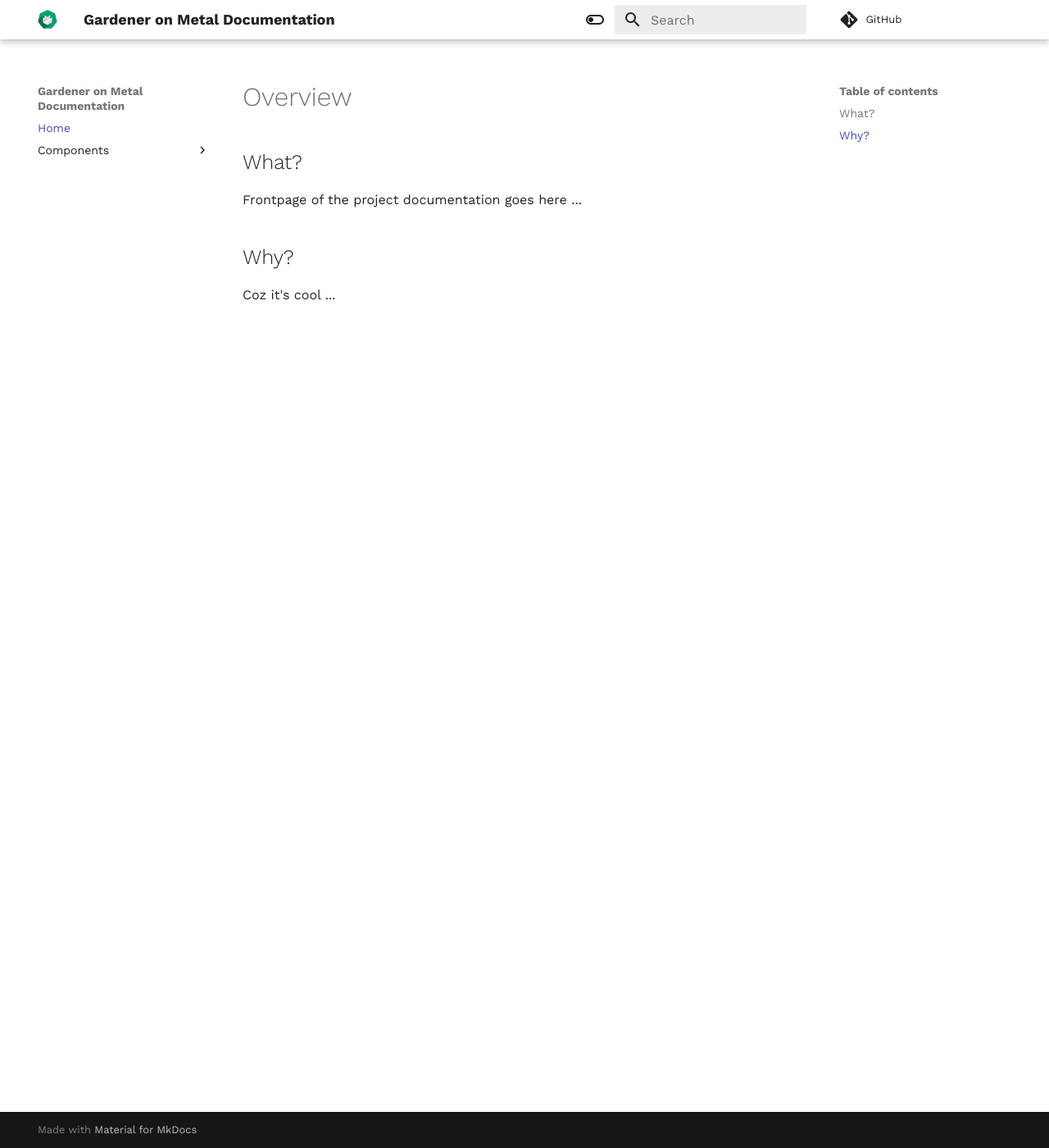
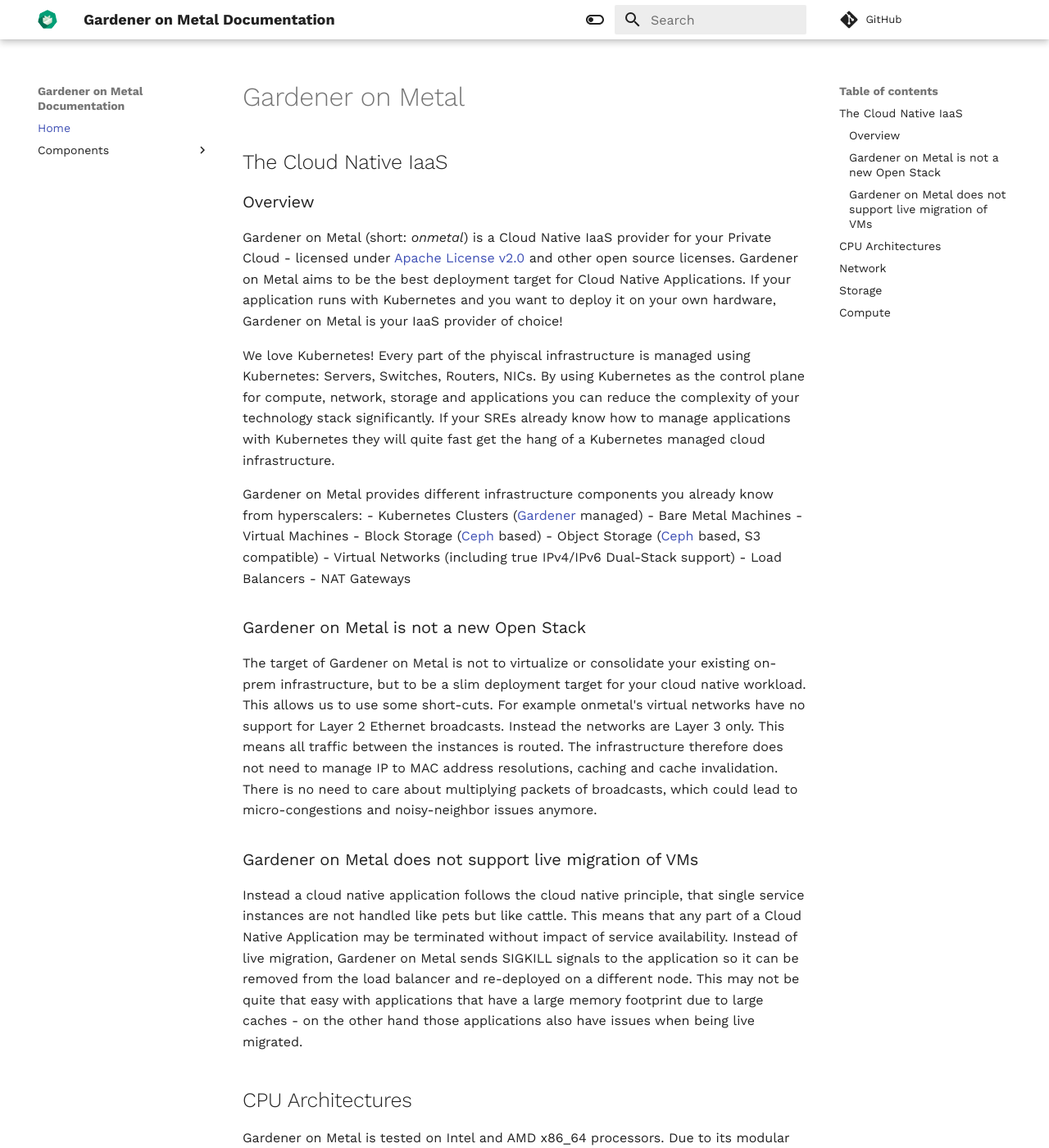
Before and after one commit to onmetal/documentation, an MkDocs documentation site: the page built from docs/index.md, in a window 1280 px wide and 1400 px high. Shown: the whole window at 82% size. Built offline with MkDocs 1.6.1 and Material for MkDocs 9.7.7, drawn with Linux system fonts in a browser that asks for light colours; comment, search, counter and statistics services are not loaded; some of the changed text lies outside the part shown.

Commit message:
add doc to create landing page (#26)
* add doc to create landing page

Co-authored-by: Andreas Fritzler <andreas.fritzler@sap.com>

```diff
--- a/docs/index.md
+++ b/docs/index.md
@@ -1,9 +1,79 @@
-# Overview
+# Gardener on Metal
+## The Cloud Native IaaS
 
-## What?
+### Overview
+Gardener on Metal (short: *onmetal*) is a Cloud Native IaaS provider for your Private Cloud - licensed under [Apache License v2.0](https://www.apache.org/licenses/LICENSE-2.0) and other open source licenses.
+Gardener on Metal aims to be the best deployment target for Cloud Native Applications.
+If your application runs with Kubernetes and you want to deploy it on your own hardware,
+Gardener on Metal is your IaaS provider of choice!
 
-Frontpage of the project documentation goes here ...
+We love Kubernetes!
+Every part of the phyiscal infrastructure is managed using Kubernetes: Servers, Switches, Routers, NICs.
+By using Kubernetes as the control plane for compute, network, storage and applications you can reduce the complexity of your technology stack significantly.
+If your SREs already know how to manage applications with Kubernetes they will quite fast get the hang of a Kubernetes managed cloud infrastructure.
 
-## Why?
+Gardener on Metal provides different infrastructure components you already know from hyperscalers:
+- Kubernetes Clusters ([Gardener](https://gardener.cloud/) managed)
+- Bare Metal Machines
+- Virtual Machines
+- Block Storage ([Ceph](https://docs.ceph.com/en/latest/) based)
+- Object Storage ([Ceph](https://docs.ceph.com/en/latest/) based, S3 compatible)
+- Virtual Networks (including true IPv4/IPv6 Dual-Stack support)
+- Load Balancers
+- NAT Gateways
 
-Coz it's cool ...
+### Gardener on Metal is not a new Open Stack
+The target of Gardener on Metal is not to virtualize or consolidate your existing on-prem infrastructure,
+but to be a slim deployment target for your cloud native workload. This allows us to use some short-cuts.
+For example onmetal's virtual networks have no support for Layer 2 Ethernet broadcasts. Instead the networks are
+Layer 3 only. This means all traffic between the instances is routed. The infrastructure therefore does not need to
+manage IP to MAC address resolutions, caching and cache invalidation. There is no need to care about multiplying
+packets of broadcasts, which could lead to micro-congestions and noisy-neighbor issues anymore.
+
+### Gardener on Metal does not support live migration of VMs
+Instead a cloud native application follows the cloud native principle, that single service instances are not handled like
+pets but like cattle. This means that any part of a Cloud Native Application may be terminated without impact of service
+availability. Instead of live migration, Gardener on Metal sends SIGKILL signals to the application so it can be removed
+from the load balancer and re-deployed on a different node. This may not be quite that easy with applications that have
+a large memory footprint due to large caches - on the other hand those applications also have issues when being live
+migrated.
+
+## CPU Architectures
+Gardener on Metal is tested on Intel and AMD x86_64 processors. Due to its modular architecture Gardener on Metal
+should be easily portable to ARM64 (AArch64) or RISC-V processors. This is on our roadmap but we have not set a
+deadline, yet.
+
+## Network
+The whole network control plane is part of Gardener on Metal.
+All physical network switches are part of a Kubernetes infrastructure cluster. We use Kubernetes operators for configuring and monitoring the switches.
+The Switch OS is [SONiC](https://azure.github.io/SONiC/) - an open source network operating system initially
+developed by Microsoft. Nowadays a lot of different switch vendors contribute to SONiC.
+For high speed and low latency network access Gardener on Metal leverages newest NIC technology.
+With [DPDK](https://www.dpdk.org/) and [rte_flow](https://doc.dpdk.org/guides/prog_guide/rte_flow.html) we are able
+to make use of a NIC's hardware acceleration while staying very flexible thanks to userspace network programming.
+SmartNICs (aka DPUs) are used for bare metal deployments to isolate different customers.
+
+## Storage
+Most applications need state. Gardener on Metal provides state via Block Storage and an S3-compatible Object
+Storage. We have forked the Rook-Ceph-Operator and adapted it to fit our production requirements. Most
+modifications are about day-2 operations of Ceph clusters. The target is to automate as much as possible of Ceph
+operations. Storage is hard. We want to make easier and available for everyone.
+
+Gardener on Metal in a first step does not adopt the hyperconverged infrastructure philosophy. We build clusters with dedicated compute and storage nodes.
+This allows us to scale both parts independent from another. Also storage is not always the same. You may want to change the ratio of NVMe space to HDD space.
+This allows to optimize according to your workload. If you need more HDD space for your datalake or your backups,
+just add more servers with spinning disks. Gardener on Metal's Ceph operator cares about integrating the new storage
+nodes into the cluster.
+
+## Compute
+Compute comes in different flavors with Gardener on Metal: As a bare metal instance or as a virtual machine.
+
+A bare metal instance is also often called a *dedicated server* or *root server*. The customer has full access to the server's hardware. We use SmartNICs aka DPUs to isolate a physical server from other customers. Using a DPU the bare metal instance can consume additional managed services like managed Firewall, NAT gateways or network block devices.
+
+A Virtual Machine is in the end also *just a Linux process*.
+We deploy virtual machines via Kubernetes to a set of servers that act as hypervisors.The customer gets root access to the VM and can do whatever he wants with the VM.
+
+Kubernetes comes as a Service with Gardener on Metal.
+The customer does not need to care about bare metal or VM administrations when a Gardener managed Kubernetes
+cluster is used. Gardener will care about installing all required packages and Kubernetes artifacts. With the provided
+kubeconfig customers can connect to their Kubernetes clusters within minutes.
```
Also changed, not shown: 1 other file.
